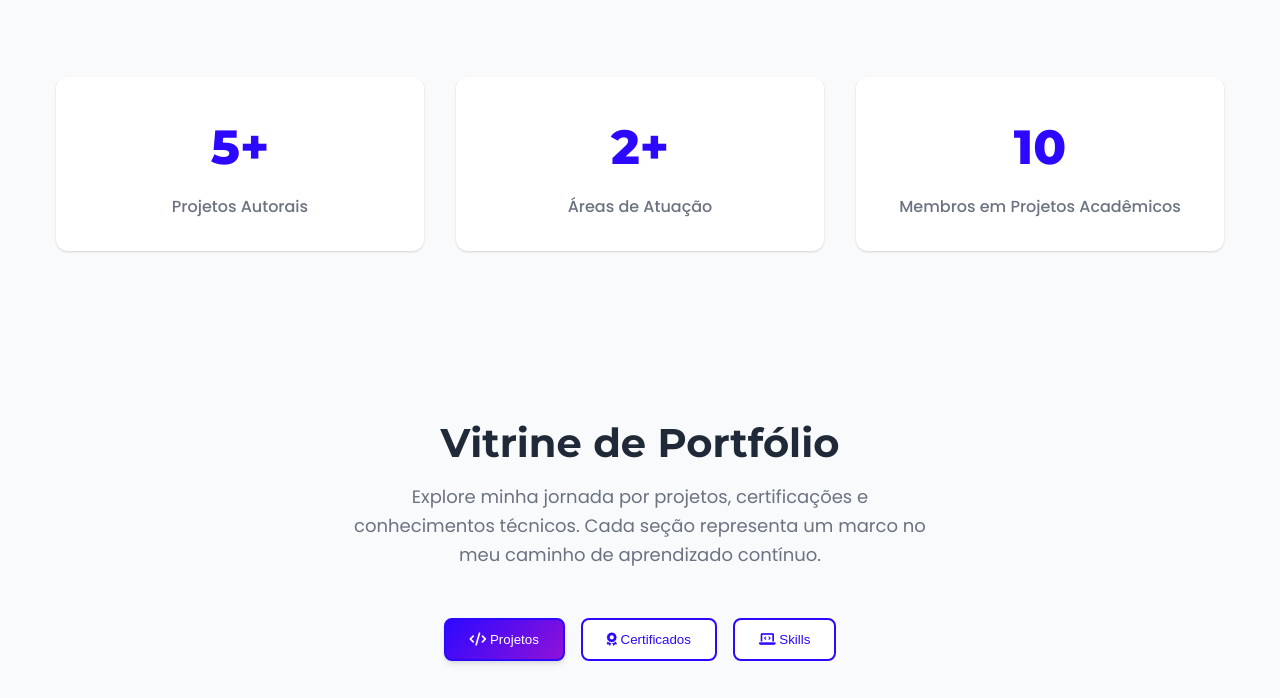
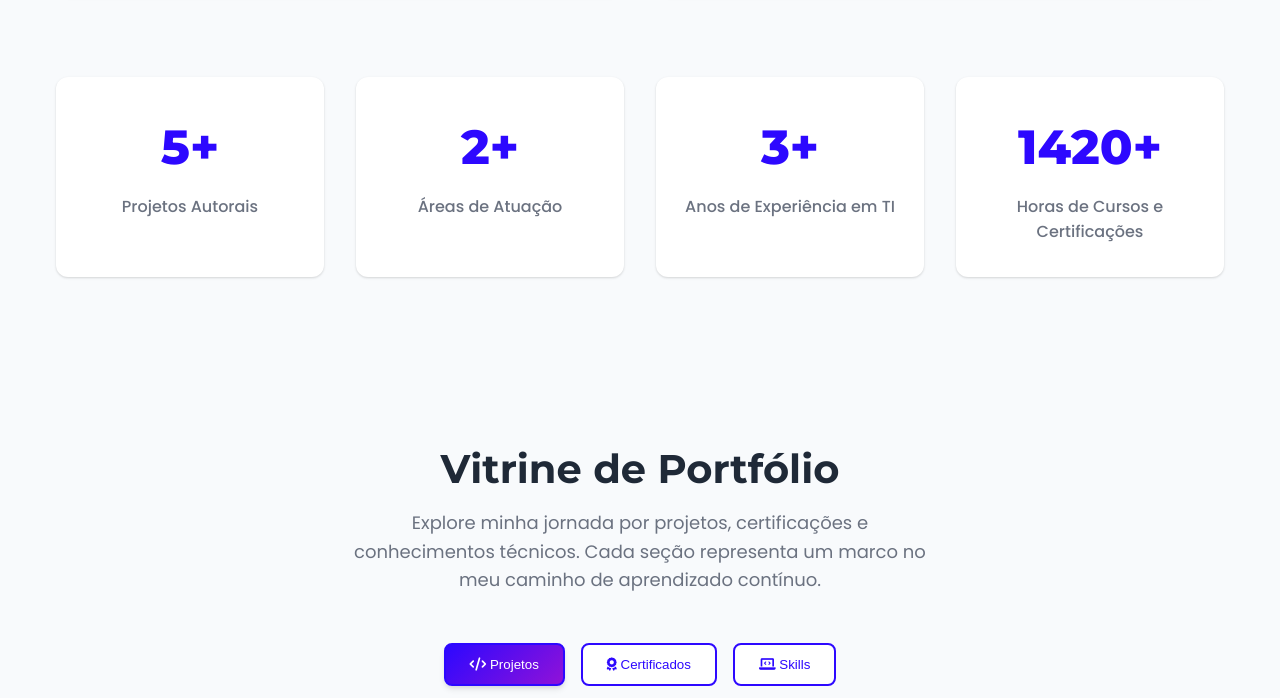
Before and after one commit to CleidsonDanilo/Portifolio, a plain HTML site: page index.html in a window 1280 px wide. Shown: the part 1248-1946 px from the top of the page. Drawn offline with Linux system fonts and the light colour scheme.

Commit message:
atualizaçao

```diff
--- a/index.html
+++ b/index.html
@@ -155,12 +155,12 @@
         <div class="stats">
           <div class="stat-item"><div class="stat-number">5+</div><div class="stat-label">Projetos Autorais</div></div>
           <div class="stat-item"><div class="stat-number">2+</div><div class="stat-label">Áreas de Atuação</div></div>
-          <div class="stat-item"><div class="stat-number">10</div><div class="stat-label">Membros em Projetos Acadêmicos</div></div>
+          <div class="stat-item"><div class="stat-number">3+</div><div class="stat-label">Anos de Experiência em TI</div></div>
+          <div class="stat-item"><div class="stat-number">1420+</div><div class="stat-label">Horas de Cursos e Certificações</div></div>
         </div>
       </div>
     </div>
   </section>
-
   <!-- Vitrine -->
 <section id="projects" class="portfolio">
   <div class="container">
@@ -369,7 +369,7 @@
       </div>
       <div class="footer-bottom">
         <div class="footer-update">
-          <p>Última atualização: <span id="last-update">23 de Agosto, 2025</span></p>
+          <p>Última atualização: <span id="last-update">25 de Agosto, 2025</span></p>
         </div>
       </div>
     </div>
```
